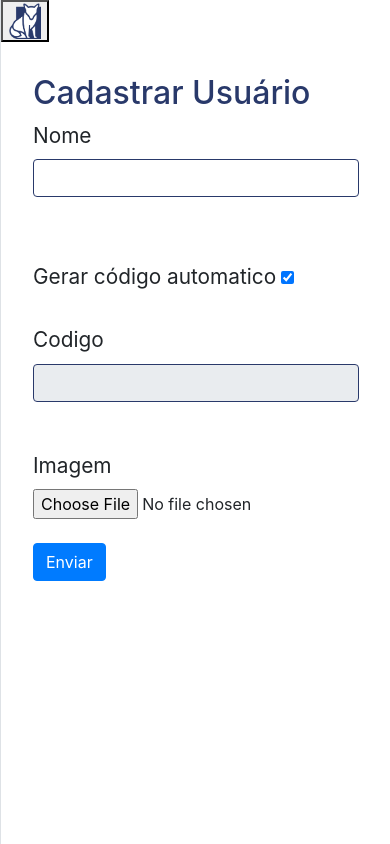
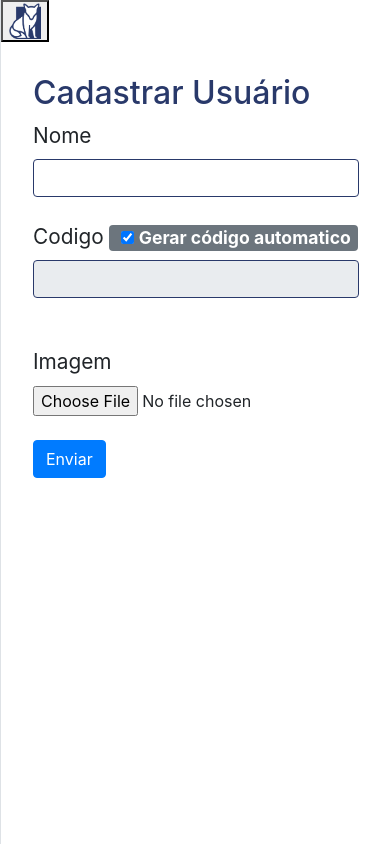
Before and after one commit to linchiyu/Django-general, a Django app: page /cadastrar in a window 390 px wide. Run offline with Django 3.2, Linux system fonts and the light colour scheme; the visitor is signed in with stand-in values (Sample User, id 1); some libraries are stand-ins or nearby versions.

Commit message:
Correcao Das exigencias
tem que melhorar o tamanho da fonte em contraste com os campos a serem preenchidos, da pra fazer isso aumentando um pouco a fonte das descrições

nas listas precisa aproveitar mais o espaço vazio da direita, melhorar a responsividade

em usuarios cadastrados o botão alterar está sem css
na lista de acessos, a parte do filtro, tem que melhorar o posicionamento dos itens, para aproveitar mais o espaço à direita, da para colocar em um flexbox ou então lado a lado para telas maiores

e a lista mesma coisa com usuarios cadastrados

no cadastrar usuario mover o upload do arquivo para uma linha abaixo de "Imagem", para manter padrão de pular linha entre descrição e ação
deixar o gerar código automático mais próximo de "código" ou até na mesma linha da descrição, colocando um separador ou alinhando à direta da barra de preenchimento

o usuarios cadastrados, a parte da foto, é para ser a foto da pessoa, então cada linha, seria bom ter um espaço mínimo para visualização da foto

```diff
--- a/backend/static/css/base.css
+++ b/backend/static/css/base.css
@@ -14,7 +14,6 @@ html,
 
 .sidebar_form_container {
     padding: 2rem;
-    max-width: 600px;
 }
 
 h1,
--- a/backend/templates/formulario/cadastro_face.html
+++ b/backend/templates/formulario/cadastro_face.html
@@ -6,15 +6,13 @@
 <h2>Cadastrar Usuário</h2>
 <form method="POST" enctype="multipart/form-data">
 	{% csrf_token %}
-	<div class="form-group">
-		<label>Nome</label>
-		<input class="form-control" type="text" name="name"><br><br>
-	</div>
-	<label>Gerar código automatico</label>
-	<input type="checkbox" id="checkbox" name="scales" checked><br><br>
-	<label>Codigo</label>
+	<label>Nome</label>
+	<input class="form-control" type="text" name="name"><br>
+	<label style="margin-right: 5px;">Codigo</label><span class="badge badge-secondary" style="font-size:110% !important;"><input style="margin: 0 5px;"type="checkbox" id="checkbox" name="scales" checked>Gerar código automatico
+	</span>
+
 	<input class="form-control" type="text" name="code" id="code" disabled><br><br>
-	<label>Imagem</label>
+	<label>Imagem</label><br>
 	<input class="" type="file" name="img"><br><br>
 	{% for message in messages %}
 	<div class="alert alert-danger">
```
Also changed, not shown: backend/templates/formulario/lista_acessos.html (+16 -4 lines), backend/templates/formulario/lista_cadastrados.html (+3 -5 lines).
